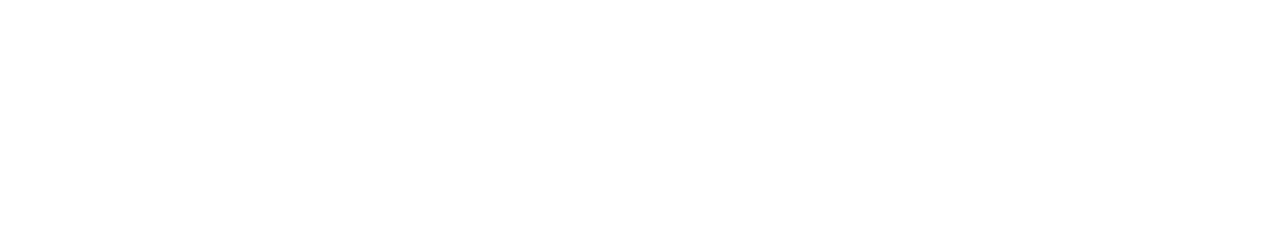
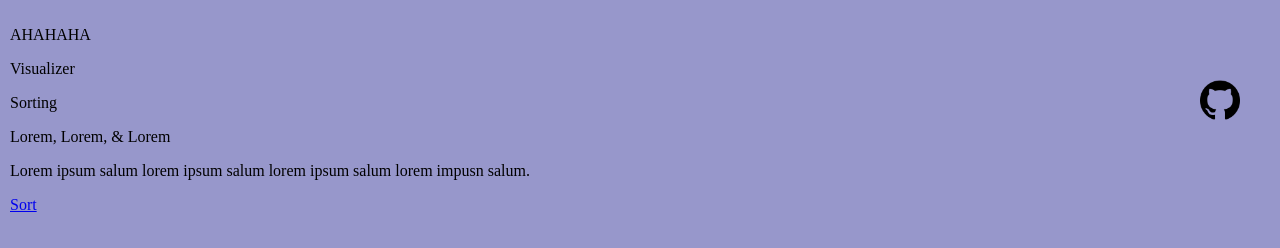
Before and after one commit to ohpxho/js-sorting-visualizer, a plain HTML site: page index.html in a window 1280 px wide. Drawn offline with nearby package versions, Linux system fonts and the light colour scheme.

Commit message:
initial commit

```diff
--- a/component/navbar.html
+++ b/component/navbar.html
@@ -1,12 +1,3 @@
-<!DOCTYPE html>
-<html lang="en">
-	<head>
-		<meta charset="utf-8">
-		<meta name="viewport" content="width=device-width, initial-scale=1">
-		<title>Home</title>
-		<link rel="stylesheet" src="/css/index.css";
-	</head>
-	<body>
-
-	</body>
-</html>
+<body>
+	<p>AHAHAHA</p>
+</body>
--- a/css/index.css
+++ b/css/index.css
@@ -1,5 +1,14 @@
 body{
 	margin:0;
-	padding:0;
+	padding:10px;
 	background-color:#9797CB;
 }
+
+#git-logo{
+	position:relative;
+	width:40px;
+	height:40px;
+	right:30px;
+	float:right;
+	margin-top:20px;
+}
--- a/index.html
+++ b/index.html
@@ -4,9 +4,22 @@
 		<meta charset="utf-8">
 		<meta name="viewport" content="width=device-width, initial-scale=1">
 		<title>Home</title>
-		<link rel="stylesheet" src="/css/index.css";
+		<link rel="stylesheet" type="text/css" href="/css/index.css">
+		<script src='https://ajax.googleapis.com/ajax/libs/jquery/3.6.0/jquery.min.js'></script>
+		<script src='js/include-nav.js'></script>
 	</head>
 	<body>
-
+		<div id="navigation" data-include-html="component/navbar.html"></div>
+		<a href="https://github.com/ohpxho/js-sorting-visualizer.git" target="_blank"><img src="img/git-logo.png" id="git-logo" title="Github Project Link"></a>
+		<div id="main-con">
+			<p>Visualizer</p>
+			<p>Sorting</p>
+			<p>Lorem, Lorem, & Lorem</p>
+			<p>Lorem ipsum salum lorem ipsum salum lorem ipsum salum lorem impusn salum.</p>
+			<a href="#">Sort</a>
+		</div>
 	</body>
+	<script>
+		includeHTML();
+	</script>
 </html>
--- /dev/null
+++ b/js/include-nav.js
@@ -0,0 +1,27 @@
+function includeHTML() {
+  var z, i, elmnt, file, xhttp;
+  /* Loop through a collection of all HTML elements: */
+  z = document.getElementsByTagName("*");
+  for (i = 0; i < z.length; i++) {
+    elmnt = z[i];
+    /*search for elements with a certain atrribute:*/
+    file = elmnt.getAttribute("data-include-html");
+    if (file) {
+      /* Make an HTTP request using the attribute value as the file name: */
+      xhttp = new XMLHttpRequest();
+      xhttp.onreadystatechange = function() {
+        if (this.readyState == 4) {
+          if (this.status == 200) {elmnt.innerHTML = this.responseText;}
+          if (this.status == 404) {elmnt.innerHTML = "Page not found.";}
+          /* Remove the attribute, and call this function once more: */
+          elmnt.removeAttribute("data-include-html");
+          includeHTML();
+        }
+      }
+      xhttp.open("GET", file, true);
+      xhttp.send();
+      /* Exit the function: */
+      return;
+    }
+  }
+}
```
Also changed, not shown: img/git-logo.png (renamed from img/git -logo.png).
